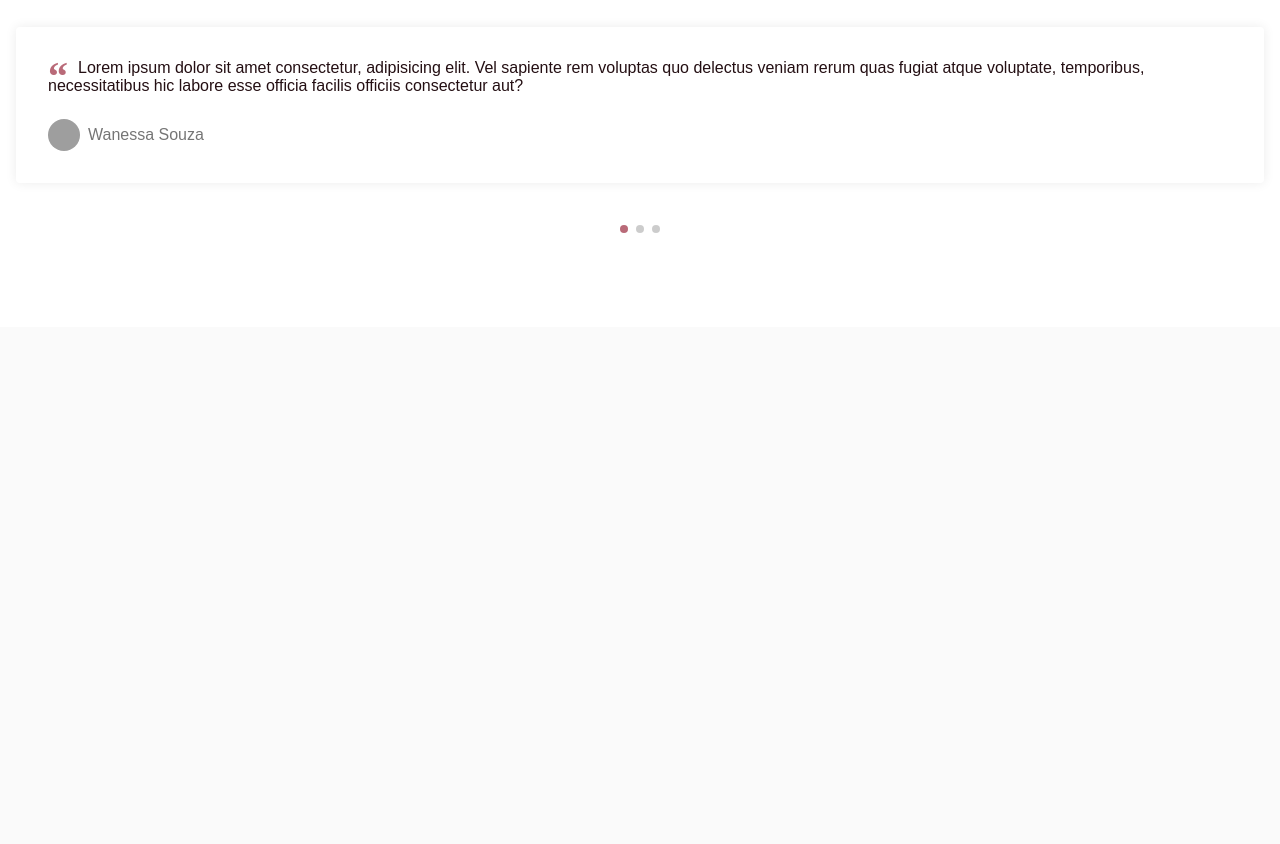
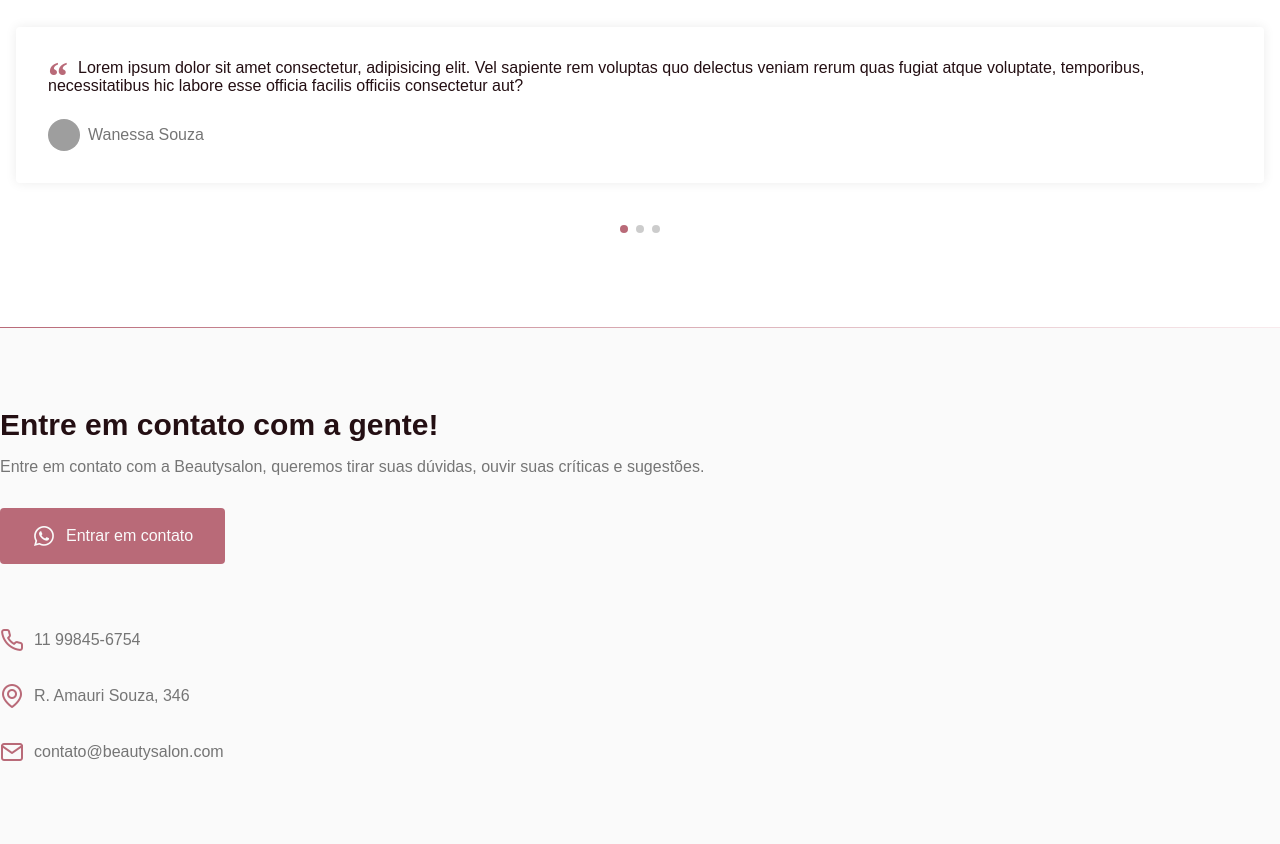
Before and after one commit to Klisboa/NLW6_origin, a plain HTML site: page index.html in a window 1280 px wide. Shown: the part 4106-4950 px from the top of the page. Before the commit the page ends 4433 px from the top, so only its background shows below. Drawn offline with nearby package versions, Linux system fonts and the light colour scheme; grey boxes are pictures that could not be loaded; files whose address does not match are found by name; a web font is replaced by a local one.

Commit message:
Sessão entre em contato.

```diff
--- a/index.html
+++ b/index.html
@@ -192,17 +192,45 @@ Sans: wght @ 400; 500; 700 &família = Poppins: wght @ 400; 500; 700 &
   </div>
 </section>
 
+<div class="divider-2"></div>
+
 <!-- CONTATOS -->
+<section class="section" id="contact">
+  <div class="conteiner grid">
+
+    <div class="text">
+      <h2 class="title">Entre em contato com a  gente!</h2>
+      <p>Entre em contato com a Beautysalon, queremos tirar suas dúvidas, ouvir suas críticas e sugestões.</p>
+      <a href="https://api.whatsapp.com/send?phone=+5532991272248&text=Oi! Gostaria de agendar um horário."
+      class="button"
+      target="_blank"
+       ><i class="icon-whatsapp"></i>Entrar em contato</a>
+    </div>
+
+  <div class="links">
+    <ul class="grid">
+      <li> <i class="icon-phone"></i> 11 99845-6754</li>
+      <li> <i class="icon-map-pin"></i> R. Amauri Souza, 346</li>
+      <li> <i class="icon-mail"></i>contato@beautysalon.com</li>
+    </ul>
+  </div>
+
+
+  </div>
+</section>
+
+
 </main>
 
-<footer>
 
-</footer>
 
 <!-- SWIPER -->
 <script src="https://unpkg.com/swiper/swiper-bundle.min.js"></script>
 
 
+<!-- SCROLLREVEAL -->
+<script src="http://unpkg.com/scrollreveal"></script>
+
 <!--main.js-->
 <script src="main.js"></script>
 </body>
--- a/main.js
+++ b/main.js
@@ -40,3 +40,20 @@ const swiper = new Swiper('.swiper-container', {
  mausewheel: true,
  keyboard: true
 });
+
+/*ScrollReveal: Mostrar elementos quando der scroll na página */
+const scrollReveal = ScrollReveal ({
+  origin: "top",
+  distance: "30px",
+  duration: 700,
+  reset: true
+})
+
+scrollReveal.reveal(
+  `#home .text, #home .image,
+  #about .image, #about .text,
+  #services header, #services .card,
+  #testimonials header, #testimonials .testimonials,
+  #contact .text, #contact .links`,
+  {interval: 100}
+  )
--- a/style.css
+++ b/style.css
@@ -414,3 +414,30 @@ nav.show div.icon-close {
 .swiper-pagination-bullet-active {
   background: var(--base-color);
 }
+
+/*====== contact ====== */
+#contact .grid {
+  gap: 4rem;
+}
+
+#contact .text p {
+  margin-bottom: 2rem;
+}
+
+#contact .button i,
+#contact ul li i {
+  font-size: 1.5rem;
+  margin-right: 0.625rem;
+}
+
+#contact ul.grid {
+  gap: 2rem;
+}
+
+#contact ul li {
+  display: flex;
+  align-items: center;
+}
+#contact ul li i {
+  color: var(--base-color);
+}
```
